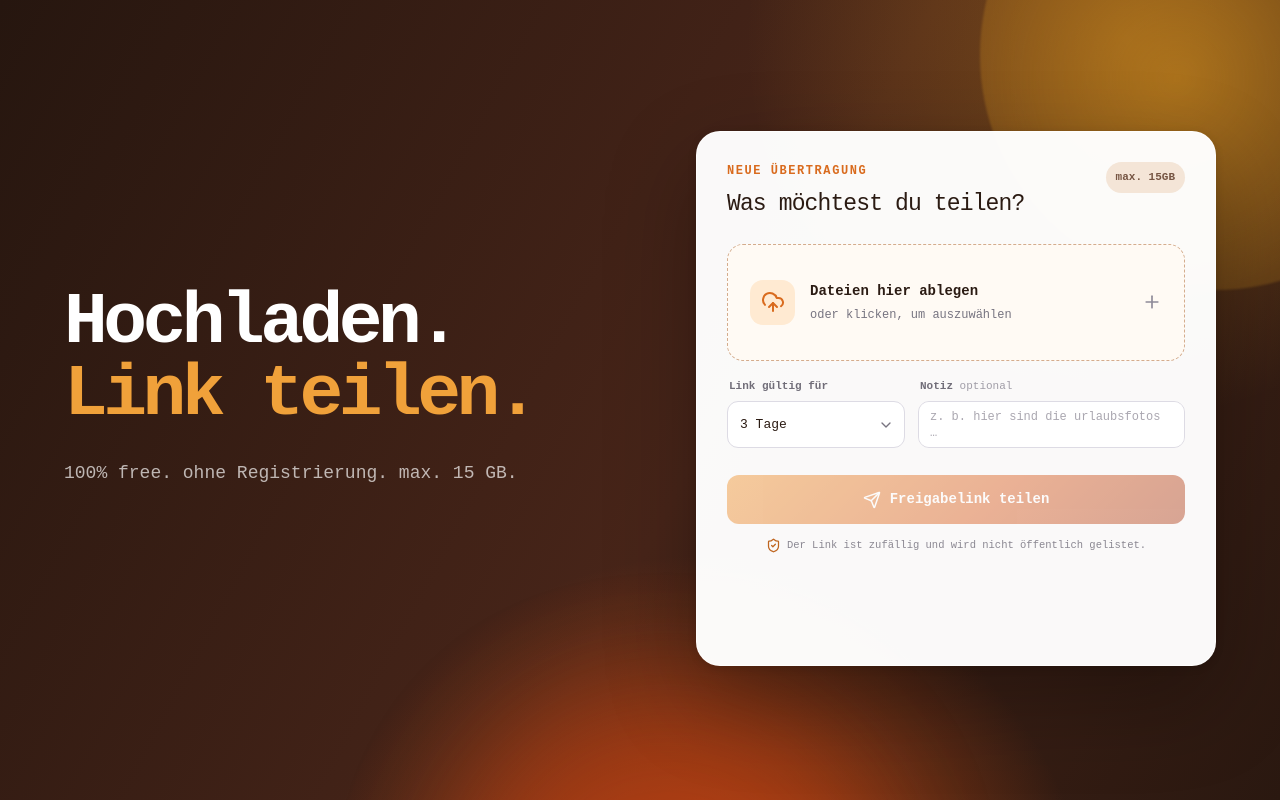
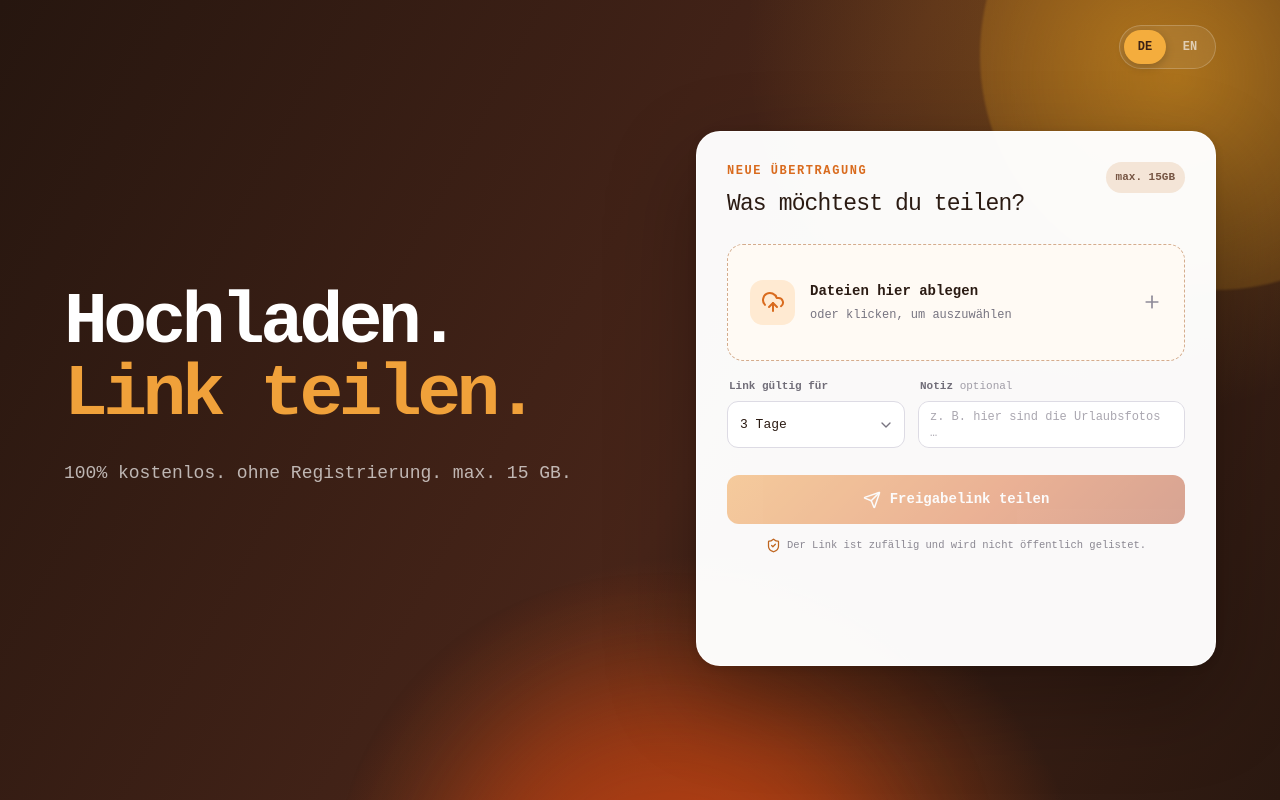
Before and after one commit to bronsii/share, a Next.js app: page / in a window 1280 px wide. Built offline with nearby package versions, Linux system fonts and the light colour scheme.

Commit message:
Add German English language switch (#2)
Co-authored-by: bronsii <241554212+bronsii@users.noreply.github.com>

```diff
--- a/app/globals.css
+++ b/app/globals.css
@@ -85,6 +85,40 @@ a { color: inherit; text-decoration: none; }
   display: flex;
   align-items: center;
   justify-content: space-between;
+}
+
+.language-switch {
+  margin-left: auto;
+  padding: 4px;
+  display: inline-flex;
+  gap: 3px;
+  border: 1px solid rgba(255, 255, 255, 0.2);
+  border-radius: 999px;
+  background: rgba(255, 255, 255, 0.08);
+  backdrop-filter: blur(12px);
+}
+.language-switch button {
+  min-width: 42px;
+  height: 34px;
+  padding: 0 11px;
+  border: 0;
+  border-radius: 999px;
+  color: rgba(255, 255, 255, 0.64);
+  background: transparent;
+  font-size: 12px;
+  font-weight: 700;
+  cursor: pointer;
+  transition: color 160ms ease, background 160ms ease, box-shadow 160ms ease;
+}
+.language-switch button:hover { color: #fff; }
+.language-switch button.is-active {
+  color: #3b2115;
+  background: #f4ad3d;
+  box-shadow: 0 3px 10px rgba(0, 0, 0, 0.2);
+}
+.language-switch button:focus-visible {
+  outline: 3px solid rgba(243, 171, 36, 0.42);
+  outline-offset: 2px;
 }
 
 .main-nav {
--- a/app/page.tsx
+++ b/app/page.tsx
@@ -1,23 +1,54 @@
-import { TransferPanel } from "./transfer-panel";
+"use client";
+
+import { useState } from "react";
+import { Language, TransferPanel } from "./transfer-panel";
+
+const heroCopy = {
+  de: {
+    firstLine: "Hochladen.",
+    secondLine: "Link teilen.",
+    lead: "100% kostenlos. ohne Registrierung. max. 15 GB.",
+    languageLabel: "Sprache wählen",
+  },
+  en: {
+    firstLine: "Upload.",
+    secondLine: "Share the link.",
+    lead: "100% free. no registration. max. 15 GB.",
+    languageLabel: "Choose language",
+  },
+} as const;
 
 export default function Home() {
+  const [language, setLanguage] = useState<Language>("de");
+  const text = heroCopy[language];
+
+  function changeLanguage(nextLanguage: Language) {
+    setLanguage(nextLanguage);
+    document.documentElement.lang = nextLanguage;
+  }
+
   return (
     <main className="compact-page">
       <section className="hero-shell compact-hero">
         <div className="ambient ambient-one" />
         <div className="ambient ambient-two" />
 
-        <div className="site-header" aria-hidden="true" />
+        <header className="site-header">
+          <div className="language-switch" role="group" aria-label={text.languageLabel}>
+            <button type="button" className={language === "de" ? "is-active" : ""} aria-pressed={language === "de"} onClick={() => changeLanguage("de")}>DE</button>
+            <button type="button" className={language === "en" ? "is-active" : ""} aria-pressed={language === "en"} onClick={() => changeLanguage("en")}>EN</button>
+          </div>
+        </header>
 
         <div className="hero-grid compact-grid">
           <div className="hero-copy compact-copy">
             <h1>
-              Hochladen.
-              <span>Link teilen.</span>
+              {text.firstLine}
+              <span>{text.secondLine}</span>
             </h1>
-            <p className="hero-lead">100% free. ohne Registrierung. max. 15 GB.</p>
+            <p className="hero-lead">{text.lead}</p>
           </div>
-          <TransferPanel />
+          <TransferPanel language={language} />
         </div>
       </section>
     </main>
--- a/app/transfer-panel.tsx
+++ b/app/transfer-panel.tsx
@@ -18,6 +18,87 @@ import { ChangeEvent, DragEvent, KeyboardEvent, useRef, useState } from "react";
 
 const MAX_FILES = 20;
 const MAX_TOTAL_SIZE = 15 * 1024 ** 3;
+
+export type Language = "de" | "en";
+
+const translations = {
+  de: {
+    tooManyFiles: (maximum: number) => `Du kannst höchstens ${maximum} Dateien auf einmal teilen.`,
+    tooLarge: "Die Übertragung darf insgesamt höchstens 15 GB groß sein.",
+    uploadFailed: "Die Übertragung konnte nicht erstellt werden.",
+    connectionLost: "Die Verbindung wurde beim Hochladen unterbrochen.",
+    uploadAborted: "Der Upload wurde abgebrochen.",
+    copyManually: "Bitte markiere den Link und kopiere ihn manuell.",
+    shareTitle: "Freigabelink",
+    ready: "Bereit zum Teilen",
+    linkReady: "Dein Link ist fertig.",
+    resultCopy: (plural: boolean) => `Jeder mit diesem Link kann die ${plural ? "Dateien" : "Datei"} bis zum Ablaufdatum herunterladen.`,
+    openLink: "Freigabelink öffnen",
+    copyLink: "Freigabelink kopieren",
+    file: "Datei",
+    files: "Dateien",
+    until: "bis",
+    linkCopied: "Link kopiert",
+    shareLink: "Freigabelink teilen",
+    newTransfer: "Neue Übertragung erstellen",
+    newTransferKicker: "Neue Übertragung",
+    question: "Was möchtest du teilen?",
+    chooseFiles: "Dateien auswählen",
+    dropLabel: "Dateien hier ablegen oder auswählen",
+    dropFiles: "Dateien hier ablegen",
+    clickToChoose: "oder klicken, um auszuwählen",
+    selectedFiles: "Ausgewählte Dateien",
+    uploaded: "hochgeladen",
+    remove: "entfernen",
+    validFor: "Link gültig für",
+    day: "Tag",
+    days: "Tage",
+    note: "Notiz",
+    optional: "optional",
+    placeholder: "z. B. hier sind die Urlaubsfotos …",
+    uploading: "Upload läuft …",
+    privacy: "Der Link ist zufällig und wird nicht öffentlich gelistet.",
+    locale: "de-DE",
+  },
+  en: {
+    tooManyFiles: (maximum: number) => `You can share up to ${maximum} files at once.`,
+    tooLarge: "The transfer may not exceed 15 GB in total.",
+    uploadFailed: "The transfer could not be created.",
+    connectionLost: "The connection was interrupted during upload.",
+    uploadAborted: "The upload was cancelled.",
+    copyManually: "Please select the link and copy it manually.",
+    shareTitle: "Share link",
+    ready: "Ready to share",
+    linkReady: "Your link is ready.",
+    resultCopy: (plural: boolean) => `Anyone with this link can download the ${plural ? "files" : "file"} until it expires.`,
+    openLink: "Open share link",
+    copyLink: "Copy share link",
+    file: "file",
+    files: "files",
+    until: "until",
+    linkCopied: "Link copied",
+    shareLink: "Share link",
+    newTransfer: "Create another transfer",
+    newTransferKicker: "New transfer",
+    question: "What would you like to share?",
+    chooseFiles: "Choose files",
+    dropLabel: "Drop files here or choose files",
+    dropFiles: "Drop files here",
+    clickToChoose: "or click to choose",
+    selectedFiles: "Selected files",
+    uploaded: "uploaded",
+    remove: "remove",
+    validFor: "Link valid for",
+    day: "day",
+    days: "days",
+    note: "Note",
+    optional: "optional",
+    placeholder: "e.g. here are the holiday photos …",
+    uploading: "Uploading …",
+    privacy: "The link is random and is not listed publicly.",
+    locale: "en-GB",
+  },
+} as const;
 
 type UploadResult = {
   id: string;
@@ -44,7 +125,8 @@ function FileGlyph({ file }: { file: File }) {
   return <FileText size={19} />;
 }
 
-export function TransferPanel() {
+export function TransferPanel({ language }: { language: Language }) {
+  const text = translations[language];
   const inputRef = useRef<HTMLInputElement>(null);
   const uploadingRef = useRef(false);
   const [files, setFiles] = useState<File[]>([]);
@@ -72,12 +154,12 @@ export function TransferPanel() {
     const unique = incoming.filter((file) => !known.has(fileKey(file)));
     const next = [...files, ...unique];
     if (next.length > MAX_FILES) {
-      setError(`Du kannst höchstens ${MAX_FILES} Dateien auf einmal teilen.`);
+      setError(text.tooManyFiles(MAX_FILES));
       return;
     }
     const size = next.reduce((sum, file) => sum + file.size, 0);
     if (size > MAX_TOTAL_SIZE) {
-      setError("Die Übertragung darf insgesamt höchstens 15GB groß sein.");
+      setError(text.tooLarge);
       return;
     }
     if (!next.length) return;
@@ -129,17 +211,17 @@ export function TransferPanel() {
             resolve(response);
             return;
           }
-          reject(new Error(response?.error || "Die Übertragung konnte nicht erstellt werden."));
+          reject(new Error(response?.error || text.uploadFailed));
         });
-        request.addEventListener("error", () => reject(new Error("Die Verbindung wurde beim Hochladen unterbrochen.")));
-        request.addEventListener("abort", () => reject(new Error("Der Upload wurde abgebrochen.")));
+        request.addEventListener("error", () => reject(new Error(text.connectionLost)));
+        request.addEventListener("abort", () => reject(new Error(text.uploadAborted)));
         request.send(body);
       });
       setResult(payload);
       setCopied(false);
     } catch (uploadError) {
       setUploadedBytes(0);
-      setError(uploadError instanceof Error ? uploadError.message : "Die Übertragung konnte nicht erstellt werden.");
+      setError(uploadError instanceof Error ? uploadError.message : text.uploadFailed);
     } finally {
       uploadingRef.current = false;
       setUploading(false);
@@ -153,7 +235,7 @@ export function TransferPanel() {
       setCopied(true);
       window.setTimeout(() => setCopied(false), 2400);
     } catch {
-      setError("Bitte markiere den Link und kopiere ihn manuell.");
+      setError(text.copyManually);
     }
   }
 
@@ -161,7 +243,7 @@ export function TransferPanel() {
     if (!result) return;
     if (navigator.share) {
       try {
-        await navigator.share({ title: "Freigabelink", url: result.url });
+        await navigator.share({ title: text.shareTitle, url: result.url });
         return;
       } catch (shareError) {
         if (shareError instanceof DOMException && shareError.name === "AbortError") return;
@@ -184,30 +266,28 @@ export function TransferPanel() {
     return (
       <section className="transfer-card result-card" aria-live="polite">
         <div className="success-mark"><Check size={26} strokeWidth={2.5} aria-hidden="true" /></div>
-        <p className="panel-kicker">Bereit zum Teilen</p>
-        <h2>Dein Link ist fertig.</h2>
-        <p className="result-copy">
-          Jeder mit diesem Link kann die {files.length === 1 ? "Datei" : "Dateien"} bis zum Ablaufdatum herunterladen.
-        </p>
+        <p className="panel-kicker">{text.ready}</p>
+        <h2>{text.linkReady}</h2>
+        <p className="result-copy">{text.resultCopy(files.length !== 1)}</p>
         <div className="share-link-row">
-          <a className="share-link" href={result.url} target="_blank" rel="noreferrer" aria-label="Freigabelink öffnen">
+          <a className="share-link" href={result.url} target="_blank" rel="noreferrer" aria-label={text.openLink}>
             {result.url}
           </a>
-          <button type="button" onClick={copyLink} aria-label="Freigabelink kopieren">
+          <button type="button" onClick={copyLink} aria-label={text.copyLink}>
             {copied ? <Check size={18} /> : <Clipboard size={18} />}
           </button>
         </div>
         <div className="result-meta">
-          <span>{files.length} {files.length === 1 ? "Datei" : "Dateien"}</span>
+          <span>{files.length} {files.length === 1 ? text.file : text.files}</span>
           <span>{formatBytes(totalSize)}</span>
-          <span>bis {new Intl.DateTimeFormat("de-DE", { dateStyle: "medium" }).format(new Date(result.expiresAt))}</span>
+          <span>{text.until} {new Intl.DateTimeFormat(text.locale, { dateStyle: "medium" }).format(new Date(result.expiresAt))}</span>
         </div>
         {error && <p className="form-error" role="alert">{error}</p>}
         <button className="primary-button" type="button" onClick={shareLink}>
           {copied ? <Check size={18} /> : <Send size={18} />}
-          {copied ? "Link kopiert" : "Freigabelink teilen"}
+          {copied ? text.linkCopied : text.shareLink}
         </button>
-        <button className="text-button" type="button" onClick={reset}>Neue Übertragung erstellen</button>
+        <button className="text-button" type="button" onClick={reset}>{text.newTransfer}</button>
       </section>
     );
   }
@@ -216,13 +296,13 @@ export function TransferPanel() {
     <section className="transfer-card" aria-labelledby="transfer-title">
       <div className="card-heading">
         <div>
-          <p className="panel-kicker">Neue Übertragung</p>
-          <h2 id="transfer-title">Was möchtest du teilen?</h2>
+          <p className="panel-kicker">{text.newTransferKicker}</p>
+          <h2 id="transfer-title">{text.question}</h2>
         </div>
         <div className="limit-pill">max. 15GB</div>
       </div>
 
-      <input ref={inputRef} className="sr-only" type="file" multiple disabled={uploading} onChange={onFilesSelected} aria-label="Dateien auswählen" />
+      <input ref={inputRef} className="sr-only" type="file" multiple disabled={uploading} onChange={onFilesSelected} aria-label={text.chooseFiles} />
 
       <div
         className={`dropzone ${dragging ? "is-dragging" : ""}`}
@@ -235,26 +315,26 @@ export function TransferPanel() {
         onDragLeave={(event) => { if (!event.currentTarget.contains(event.relatedTarget as Node)) setDragging(false); }}
         onDrop={onDrop}
         aria-disabled={uploading}
-        aria-label="Dateien hier ablegen oder auswählen"
+        aria-label={text.dropLabel}
       >
         <div className="upload-icon"><UploadCloud size={24} aria-hidden="true" /></div>
-        <div><strong>Dateien hier ablegen</strong><span>oder klicken, um auszuwählen</span></div>
+        <div><strong>{text.dropFiles}</strong><span>{text.clickToChoose}</span></div>
         <Plus className="dropzone-plus" size={20} aria-hidden="true" />
       </div>
 
       {files.length > 0 && (
-        <div className="file-list" aria-label="Ausgewählte Dateien">
-          <div className="file-list-heading"><span>{files.length} {files.length === 1 ? "Datei" : "Dateien"}</span><span>{formatBytes(totalSize)}</span></div>
+        <div className="file-list" aria-label={text.selectedFiles}>
+          <div className="file-list-heading"><span>{files.length} {files.length === 1 ? text.file : text.files}</span><span>{formatBytes(totalSize)}</span></div>
           {files.map((file, index) => {
             const fileUploadedBytes = uploadedBytesForFile(index);
             const fileProgress = file.size ? Math.min(100, Math.round((fileUploadedBytes / file.size) * 100)) : 100;
             return (
               <div className="file-row" key={fileKey(file)}>
-                <span className="file-progress" aria-label={`${fileProgress}% hochgeladen`}>{fileProgress}%</span>
+                <span className="file-progress" aria-label={`${fileProgress}% ${text.uploaded}`}>{fileProgress}%</span>
                 <span className="file-glyph" aria-hidden="true"><FileGlyph file={file} /></span>
                 <span className="file-name" title={file.name}>{file.name}</span>
                 <span className="file-size"><strong>{formatBytes(fileUploadedBytes)}</strong> / {formatBytes(file.size)}</span>
-                <button type="button" disabled={uploading} onClick={() => setFiles((current) => current.filter((item) => fileKey(item) !== fileKey(file)))} aria-label={`${file.name} entfernen`}><Trash2 size={16} /></button>
+                <button type="button" disabled={uploading} onClick={() => setFiles((current) => current.filter((item) => fileKey(item) !== fileKey(file)))} aria-label={`${file.name} ${text.remove}`}><Trash2 size={16} /></button>
               </div>
             );
           })}
@@ -263,17 +343,17 @@ export function TransferPanel() {
 
       <div className="settings-row">
         <label>
-          <span>Link gültig für</span>
+          <span>{text.validFor}</span>
           <span className="select-wrap">
             <select value={days} disabled={uploading} onChange={(event) => setDays(event.target.value)}>
-              <option value="1">1 Tag</option><option value="3">3 Tage</option><option value="7">7 Tage</option>
+              <option value="1">1 {text.day}</option><option value="3">3 {text.days}</option><option value="7">7 {text.days}</option>
             </select>
             <ChevronDown size={16} aria-hidden="true" />
           </span>
         </label>
         <label>
-          <span>Notiz <em>optional</em></span>
-          <textarea maxLength={500} rows={2} disabled={uploading} value={message} onChange={(event) => setMessage(event.target.value)} placeholder="z. b. hier sind die urlaubsfotos …" />
+          <span>{text.note} <em>{text.optional}</em></span>
+          <textarea maxLength={500} rows={2} disabled={uploading} value={message} onChange={(event) => setMessage(event.target.value)} placeholder={text.placeholder} />
         </label>
       </div>
 
@@ -281,10 +361,10 @@ export function TransferPanel() {
 
       <button className="primary-button" type="button" disabled={!files.length || uploading} onClick={() => void createTransfer(files)}>
         {uploading ? <LoaderCircle className="spinner" size={19} aria-hidden="true" /> : <Send size={18} aria-hidden="true" />}
-        {uploading ? "Upload läuft …" : "Freigabelink teilen"}
+        {uploading ? text.uploading : text.shareLink}
       </button>
 
-      <p className="privacy-note"><ShieldCheck size={15} aria-hidden="true" />Der Link ist zufällig und wird nicht öffentlich gelistet.</p>
+      <p className="privacy-note"><ShieldCheck size={15} aria-hidden="true" />{text.privacy}</p>
     </section>
   );
 }
```
